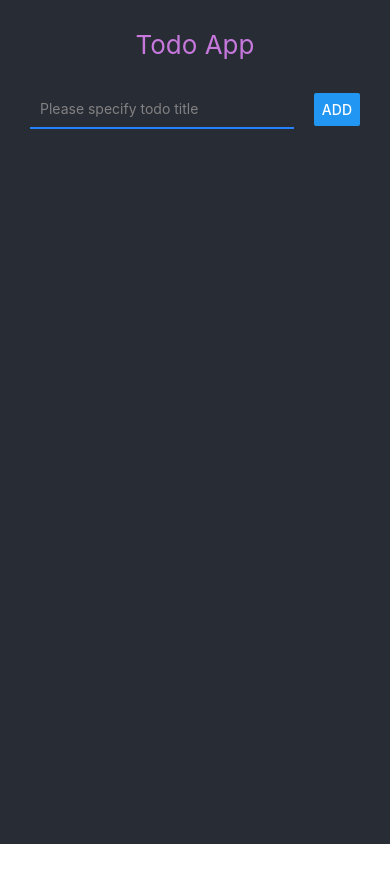
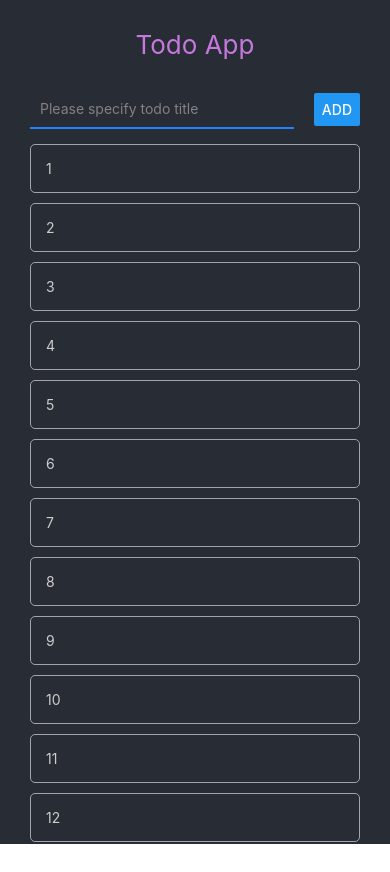
Before and after one commit to stas-yushkov/new-rn-todo-app, a React Native app: screen / in a window 390 px wide. Before the commit the page ends 844 px from the top, so only its background shows below. Built offline with nearby package versions, Linux system fonts and the light colour scheme.

Commit message:
play with 'ScrollView'

```diff
--- a/App.js
+++ b/App.js
@@ -1,5 +1,5 @@
 import React, { useState } from 'react'
-import { StyleSheet, View, Text } from 'react-native';
+import { StyleSheet, View, ScrollView } from 'react-native';
 
 import { Navbar, AddTodo, Todo } from './src';
 
@@ -8,7 +8,20 @@ import colors from './src/constants/colors';
 import { DEFAULT_COLOR_THEME } from './src/constants/';
 
 export default function App() {
-  const [todos, setTodos] = useState([]);
+  const [todos, setTodos] = useState([
+    { id: 1, title: 1 },
+    { id: 2, title: 2 },
+    { id: 3, title: 3 },
+    { id: 4, title: 4 },
+    { id: 5, title: 5 },
+    { id: 6, title: 6 },
+    { id: 7, title: 7 },
+    { id: 8, title: 8 },
+    { id: 9, title: 9 },
+    { id: 10, title: 10 },
+    { id: 11, title: 11 },
+    { id: 12, title: 12 },
+  ]);
 
   const addTodo = (title) => {
     // const newTodo = {
@@ -39,13 +52,13 @@ export default function App() {
       <View style={styles.container}>
         <AddTodo onSubmit={addTodo} />
 
-        <View>
+        <ScrollView style={styles.scroll}>
           {todos.map(todo => {
             return (
               <Todo key={todo.id} todo={todo}></Todo>
             )
           })}
-        </View>
+        </ScrollView>
       </View>
     </View>
   );
@@ -60,4 +73,7 @@ const styles = StyleSheet.create({
     paddingHorizontal: 30,
     paddingVertical: 20
   },
+  scroll: {
+    height: '50%'
+  }
 });
```
